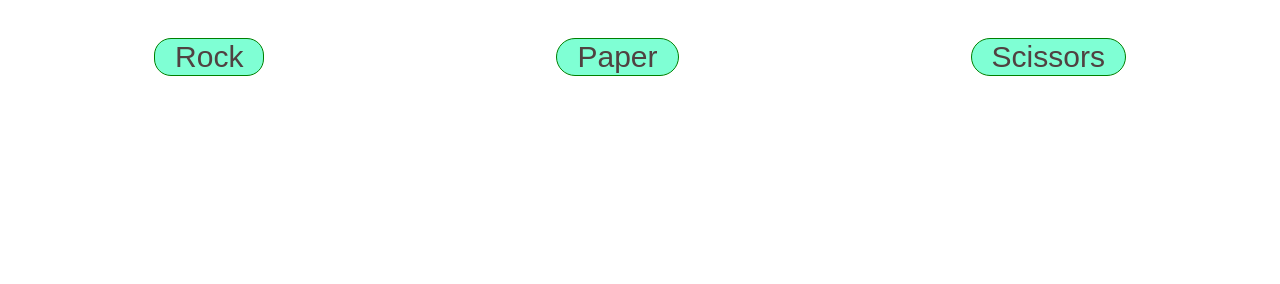
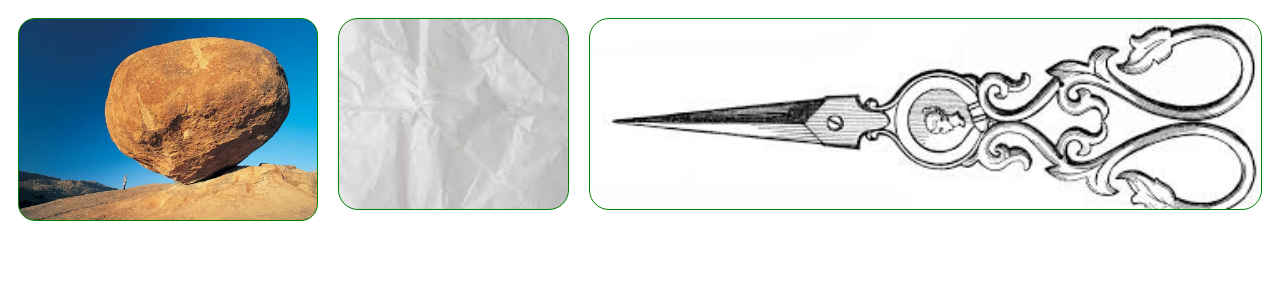
Before and after one commit to L-Lawliet-dn/rock-paper-scissors, a plain HTML site: page index.html in a window 1280 px wide. Drawn offline with Linux system fonts and the light colour scheme.

Commit message:
added pictures instead of names

```diff
--- a/App.js
+++ b/App.js
@@ -115,8 +115,6 @@ function playRound(humanChoice,compChoice){
     dw.appendChild(displayWinner);
     dw.appendChild(contentWinner);
 
-
-
 }
 
 function handleClick(humanChoice) {
--- a/Main.css
+++ b/Main.css
@@ -1,4 +1,11 @@
-
+ body{
+    display: flex;
+    flex-direction: column;
+    /* flex-wrap: wrap; */
+    /* height: vh; */
+    /* overflow:visible; */
+    /* height: 100px; */
+ }
 #btn{
 
     display: flex;
@@ -7,28 +14,44 @@
 
 }
 #rock{
-    margin: 30px;
-    font-size: 30px;
+
+    background-image: url(960x0.jpg.webp);
+    /* image-resolution:10%; */
+    background-size:cover;
+    margin: 10px;
+    font-size: 15px;
     border: solid green 1px;
     border-radius: 17px;
-    color:rgb(80, 65, 65);
-    background-color: aquamarine;
+    color:rgb(255, 255, 255);
     padding-left: 20px;
     padding-right: 20px;
+    height: 10vw;
+    width: 33vw;
+    padding-top: 200px;
+
 }
 #scissor{
-    margin: 30px;
-    font-size: 30px;
+    background-image: url(scissor.jpeg);
+    background-size:cover;
+    height: 15vw;
+    width: 76vw;
+    margin: 10px;
+    font-size: 15px;
     border: solid green 1px;
     border-radius: 20px;
     color:rgb(80, 65, 65);
     background-color: aquamarine;
+    padding-top: 120px;
     padding-left: 20px;
     padding-right: 20px;
 }
 #paper{
-    margin: 30px;
-    font-size: 30px;
+    background-image: url(paper.jpeg);
+    background-size:cover;
+    height: 15vw;
+    width: 25vw;
+    margin: 10px;
+    font-size: 15px;
     border: solid green 1px;
     border-radius: 20px;
     color:rgb(80, 65, 65);
@@ -45,17 +68,16 @@
     color: rgb(22, 7, 7);
     font-style: monospace;
     display: flex;
-
     font-style: monospace;
 }
 #score{
-    display: flex;
+    /* display: flex; */
     margin: 20px;
-    flex-direction: column;
+    /* flex-direction: column; */
 }
-.chose{
+/* .chose{
 
 }
 .choseHum{
 
-}
+} */
--- a/index.html
+++ b/index.html
@@ -9,16 +9,16 @@
 
 </head>
 <body>
+
     <div id = "btn">
-        <button id="rock">Rock</button>
-        <button id="paper">Paper</button>
-        <button id="scissor">Scissors</button>
+        <button id="rock"></button>
+        <button id="paper"></button>
+        <button id="scissor"></button>
     </div>
-
     <div id="container">
         <div id = "score">
-            <h5 id="hsc"><pre></pre></h5>
-            <h5 id = "csc"><pre></pre></h5>
+            <h5 id="hsc"></h5>
+            <h5 id = "csc"></h5>
             <h5 id = "dw"></h5>
         </h5></div>
     </div>
```
Also changed, not shown: 960x0.jpg.webp (added), paper.jpeg (added), scissor.jpeg (added).
